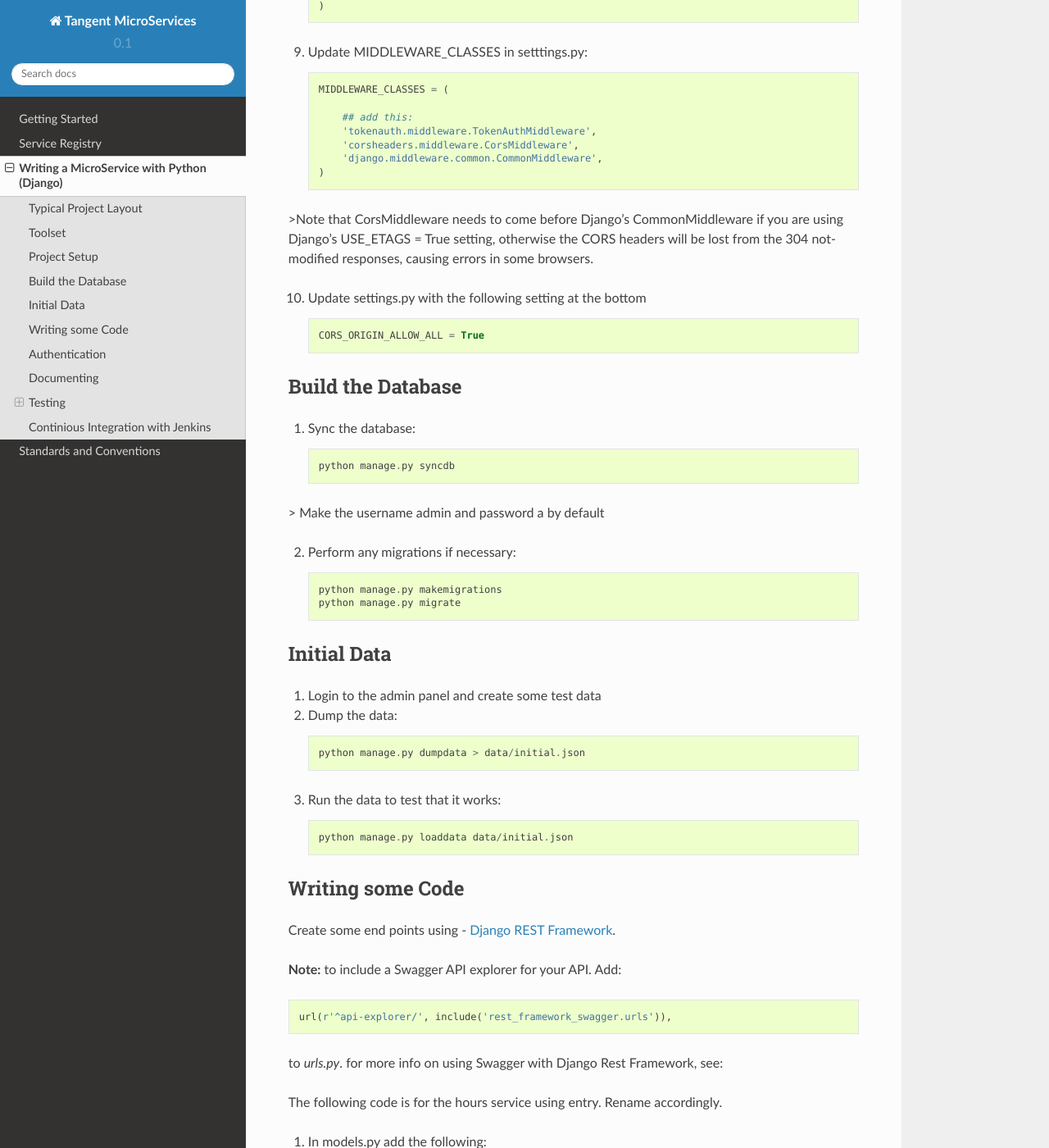
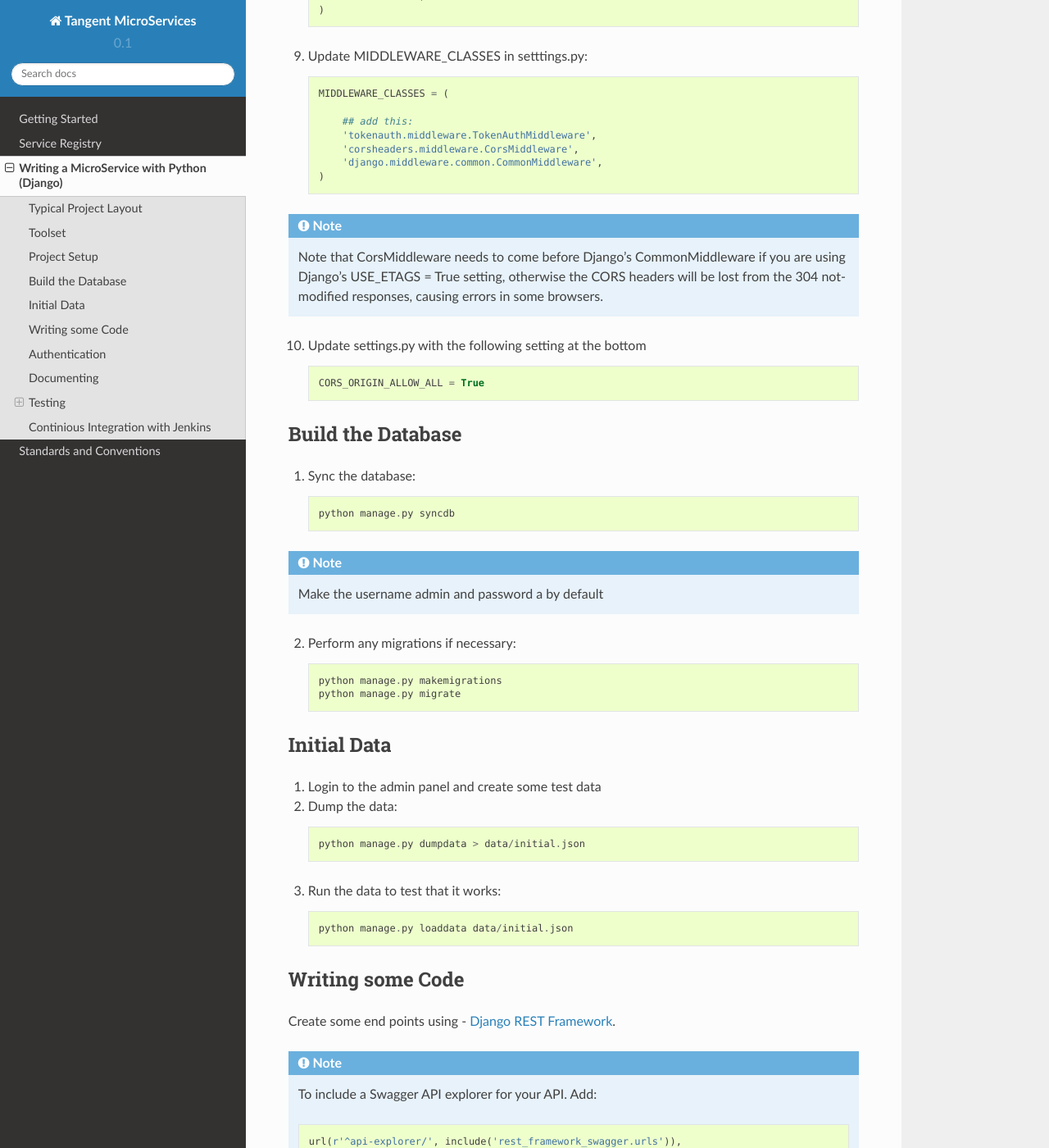
Before and after one commit to gmlp/MicroServicesDocumentation, a Sphinx documentation site: the page built from docs/source/contributing/python.rst, in a window 1280 px wide and 1400 px high, scrolled down 3252 px. Shown: the whole window at 82% size. Built offline with Sphinx 7.4.7 and the Read the Docs theme 2.0.0, drawn with Linux system fonts in a browser that asks for light colours; some of the changed lines change nothing that is shown; some of the changed text lies outside the part shown.

Commit message:
Added notes and warning messages with some colour :)

```diff
--- a/docs/source/contributing/python.rst
+++ b/docs/source/contributing/python.rst
@@ -27,6 +27,7 @@
     manage.py
     README.md
     requirements.txt
+
 
 Toolset
 --------
@@ -86,10 +87,11 @@
 
     django-admin.py startproject projectservice .
 
-  NOTE:
+.. note::
 
-  * projectservice all lowercase
-  * note that . at the end: so it creates it in the current directory
+    * projectservice all lowercase
+    * note that . at the end: so it creates it in the current directory
+
 
 4. Check that your structure is as follows::
 
@@ -177,7 +179,9 @@
         'django.middleware.common.CommonMiddleware',
     )
 
->Note that CorsMiddleware needs to come before Django's CommonMiddleware if you are using Django's USE_ETAGS = True setting, otherwise the CORS headers will be lost from the 304 not-modified responses, causing errors in some browsers.
+.. note::
+
+    Note that CorsMiddleware needs to come before Django's CommonMiddleware if you are using Django's USE_ETAGS = True setting, otherwise the CORS headers will be lost from the 304 not-modified responses, causing errors in some browsers.
 
 10. Update settings.py with the following setting at the bottom
 
@@ -193,7 +197,9 @@
 
     python manage.py syncdb
 
-> Make the username admin and password a by default
+.. note::
+
+    Make the username admin and password a by default
 
 2. Perform any migrations if necessary::
 
@@ -219,13 +225,17 @@
 
 Create some end points using - `Django REST Framework <http://www.django-rest-framework.org/>`_.
 
-**Note:** to include a Swagger API explorer for your API. Add::
+.. note::
 
-    url(r'^api-explorer/', include('rest_framework_swagger.urls')),
+    To include a Swagger API explorer for your API. Add::
 
-to `urls.py`. for more info on using Swagger with Django Rest Framework, see:
+        url(r'^api-explorer/', include('rest_framework_swagger.urls')),
 
-The following code is for the hours service using entry. Rename accordingly.
+    to `urls.py`. for more info on using Swagger with Django Rest Framework, see:
+
+.. warning::
+
+    The following code is for the hours service using entry. Rename accordingly.
 
 1. In models.py add the following::
 
@@ -293,8 +303,9 @@
 
 4. Update the readme file with instructions on how to setup the project
 
+.. warning::
 
-The following code is for the hours service. Rename accordingly.
+    The following code is for the hours service. Rename accordingly.
 ::
 
     # HoursService
@@ -341,11 +352,9 @@
 Integration Tests
 __________________
 
-Integration tests should be stored in files matching the pattern `*_ITCase.py`. They can be run with:
+Integration tests should be stored in files matching the pattern `*_ITCase.py`. They can be run with::
 
     python manage.py test --pattern="*_ITCase.py"
-
-
 
 
 Continious Integration with Jenkins
```
